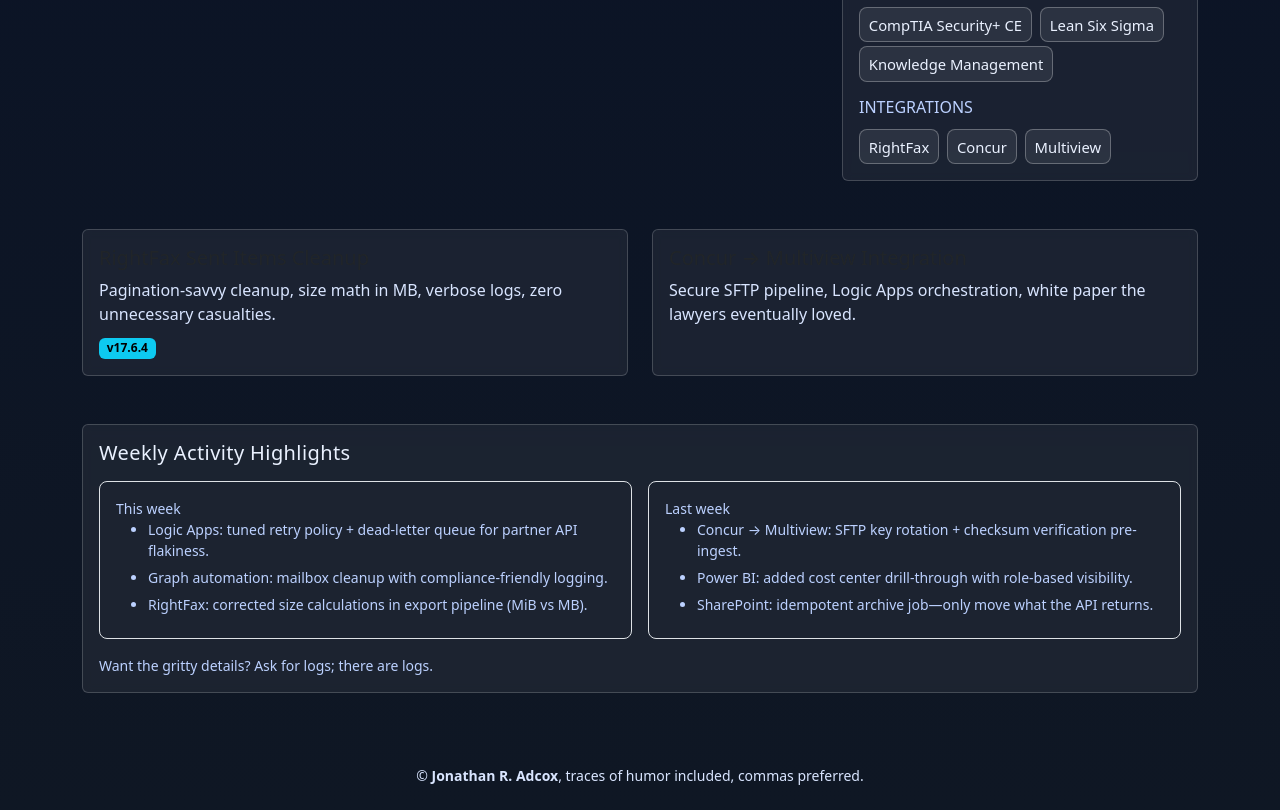
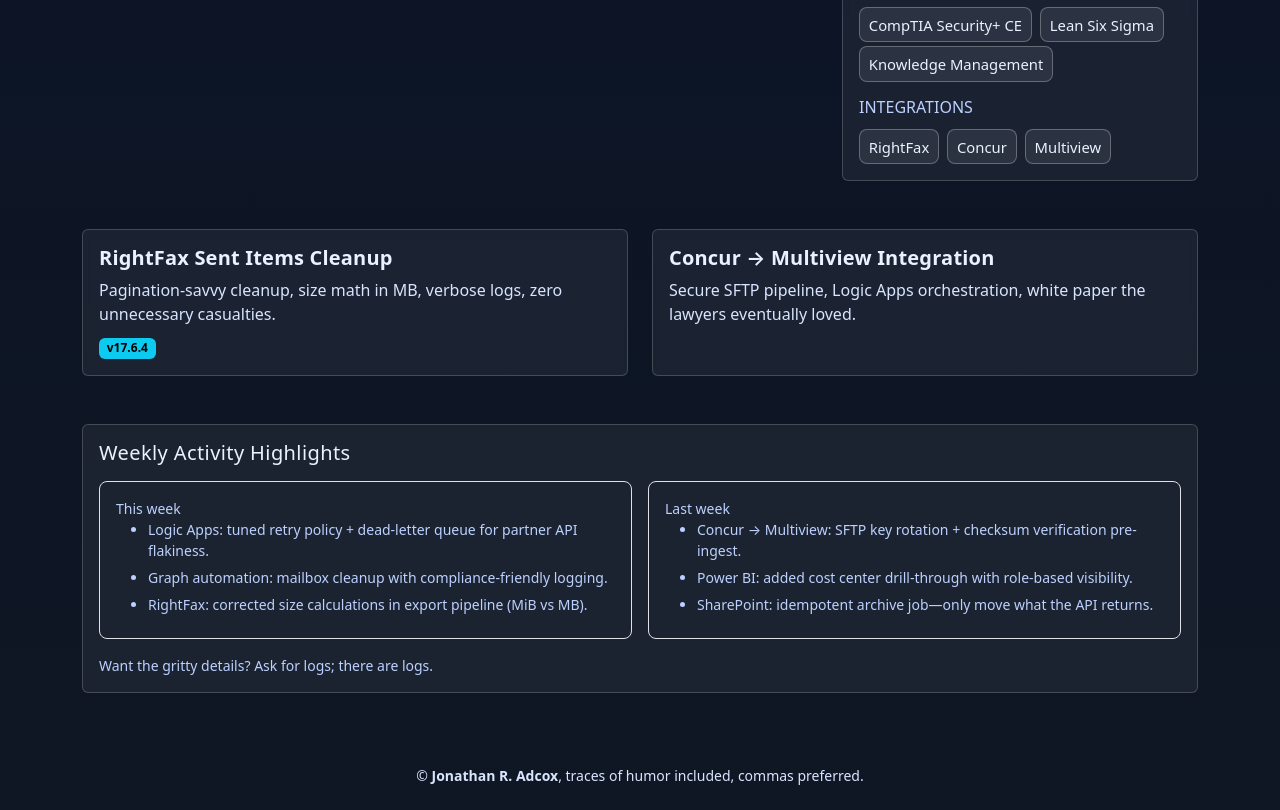
Before and after one commit to blayderunner123/adcox-ai-site, a plain HTML site: page index.html in a window 1280 px wide. Shown: the part 1219-2029 px from the top of the page. Drawn offline with nearby package versions, Linux system fonts and the light colour scheme.

```diff
--- a/index.html
+++ b/index.html
@@ -424,7 +424,7 @@
         <div class="col-md-6">
           <div class="card hero-card h-100">
             <div class="card-body">
-              <h3 class="h5" class="role-title">RightFax Sent Items Cleanup</h3>
+              <h3 class="h5 role-title">RightFax Sent Items Cleanup</h3>
               <p class="muted mb-2">Pagination-savvy cleanup, size math in MB, verbose logs, zero unnecessary casualties.</p>
               <span class="badge text-bg-info">v17.6.4</span>
             </div>
@@ -433,7 +433,7 @@
         <div class="col-md-6">
           <div class="card hero-card h-100">
             <div class="card-body">
-              <h3 class="h5" class="role-title">Concur → Multiview Integration</h3>
+              <h3 class="h5 role-title">Concur → Multiview Integration</h3>
               <p class="muted mb-0">Secure SFTP pipeline, Logic Apps orchestration, white paper the lawyers eventually loved.</p>
             </div>
           </div>
```
